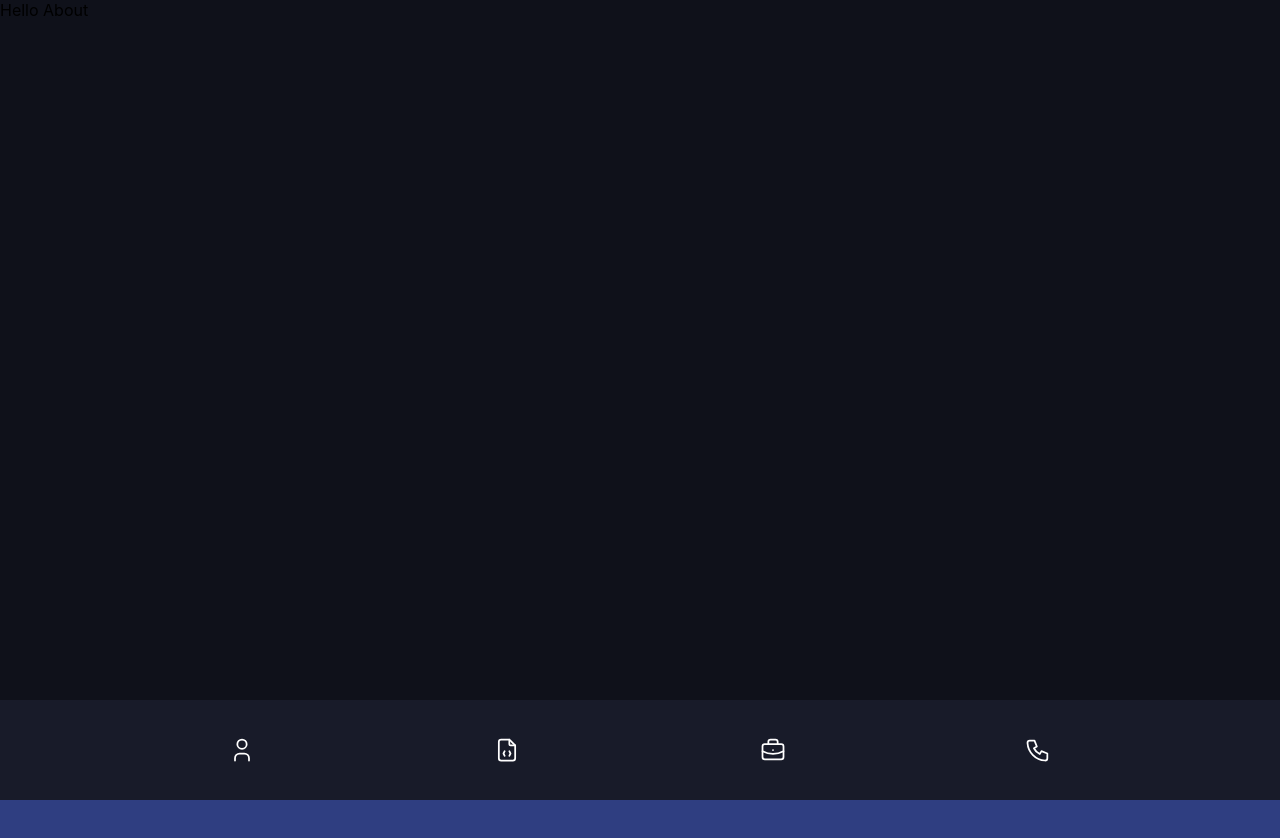
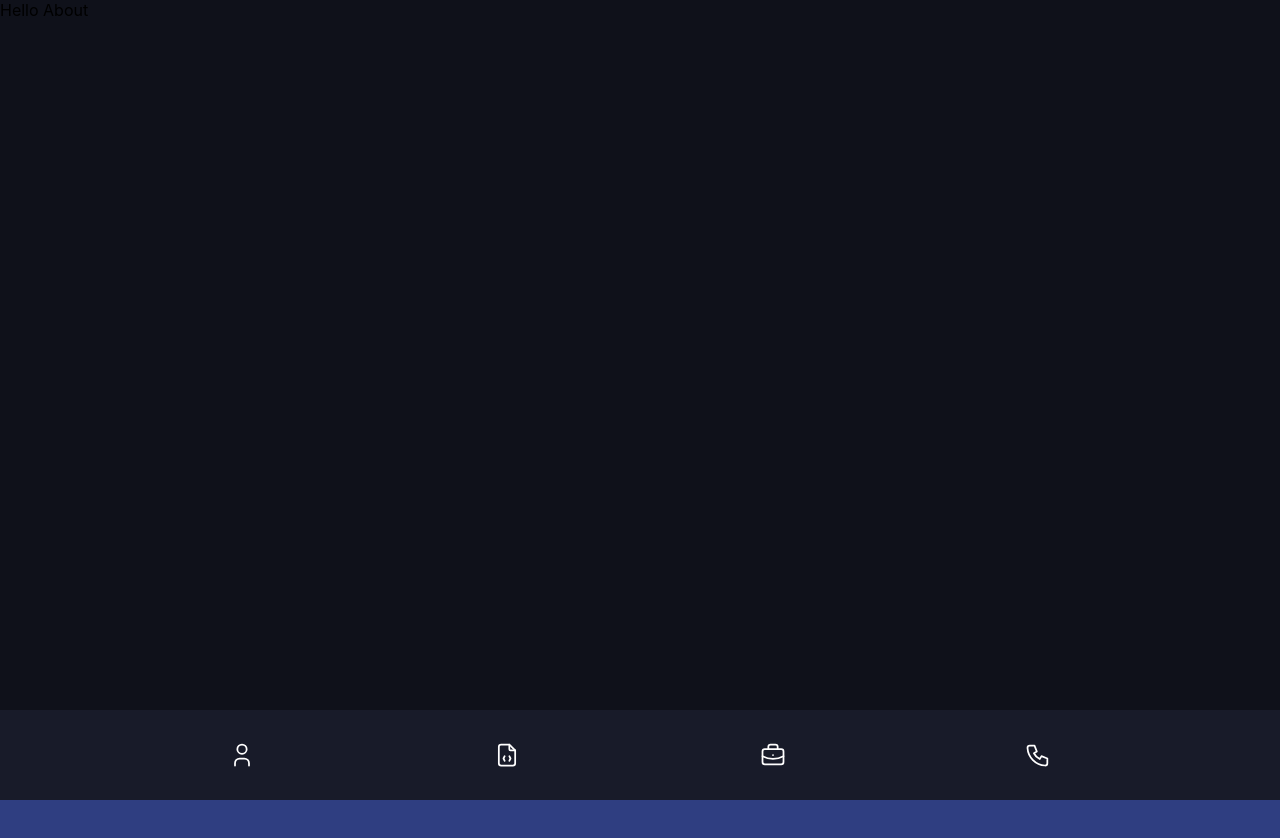
Before and after one commit to AdamAranha/portfolio, a React (Create React App) app: page / in a window 1280 px wide. Shown: the top 838 px of the page. Built offline with nearby package versions, Linux system fonts and the light colour scheme.

Commit message:
Minor changes to CSS.

```diff
--- a/src/Styles/Navbar.css
+++ b/src/Styles/Navbar.css
@@ -1,7 +1,7 @@
 .navbar {
   background-color: #181b29;
   position: fixed;
-  height: 100px;
+  height: 90px;
   width: 100vw;
   bottom: 0;
   display: -webkit-box;
@@ -14,6 +14,8 @@
       -ms-flex-align: center;
           align-items: center;
   overflow: hidden;
+  -webkit-transition: bottom 250ms ease;
+  transition: bottom 250ms ease;
 }
 
 .navbar ul {
@@ -50,8 +52,8 @@
 
 @media (min-width: 1366px) {
   .navbar {
-    background-color: #181b29;
     display: block;
+    position: fixed;
     height: 100vh;
     width: 5vw;
     -webkit-transition: width 250ms ease-in-out;
--- a/src/Styles/Navbar.scss
+++ b/src/Styles/Navbar.scss
@@ -1,13 +1,17 @@
+$base-colour: #181b29;
+
 .navbar {
-    background-color:#181b29;
+    background-color:$base-colour;
     position: fixed;
-    height: 100px;
+    height: 90px;
     width: 100vw;
     bottom: 0;
     display: flex;
     justify-content: center;
     align-items: center;
     overflow: hidden;
+    transition: bottom 250ms ease;
+
 
     ul {
         width: 100%;
@@ -37,11 +41,10 @@
 }
 
 @media (min-width: 1366px) {
-    $base-colour: #181b29;
 
     .navbar {
-        background-color: $base-colour;
         display: block;
+        position: fixed;
         height: 100vh;
         width: 5vw;
         transition: width 250ms ease-in-out;
@@ -68,7 +71,6 @@
                 align-items: center;
                 border-radius: 10px;
                 border: 2px solid transparent;
-
 
                 &:hover {
                     background-color: lighten($base-colour, 5%);
```
Also changed, not shown: 1 other file (tests, documents, lock files or other folders).
